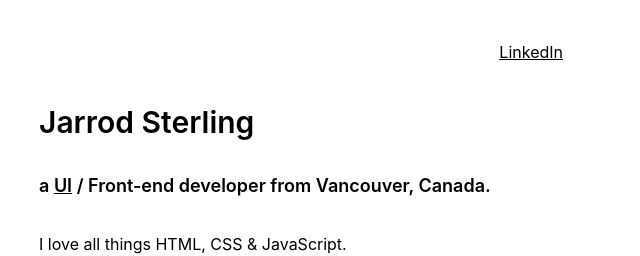
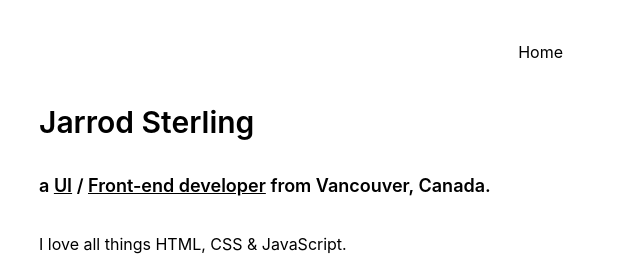
Before and after one commit to vancouver-dev/jarrodsterling.com, a Next.js app: page / in a window 1280 px wide. Shown: the top 256 px of the page, without its empty margins (313-953 px from the left). Built offline with nearby package versions, Linux system fonts and the light colour scheme.

Commit message:
style update

```diff
--- a/app/components/nav.tsx
+++ b/app/components/nav.tsx
@@ -1,8 +1,8 @@
 import Link from 'next/link'
 
 const navItems = {
-  "https://linkedin.com/in/jsterlingdev": {
-    name: "LinkedIn",
+  "jarrodsterling.com": {
+    name: "Home",
   },
 }
 
--- a/app/global.css
+++ b/app/global.css
@@ -150,5 +150,19 @@ table {
 }
 
 a {
-  text-decoration: underline;
+text-decoration: underline;
+transition: all 0.5s ease-in-out;
 }
+
+a:hover {
+  color: #2de3d3;
+  letter-spacing: 1.1px;
+}
+
+#nav a{
+  text-decoration: none;
+}
+
+#nav a:hover {
+  letter-spacing: normal;
+}
--- a/app/page.tsx
+++ b/app/page.tsx
@@ -10,7 +10,11 @@ export default function Page() {
         >
           UI
         </a>
-        {` / Front-end developer from Vancouver, Canada.`}
+        {` / `}
+        <a href="https://linkedin.com/in/jsterlingdev" target="_blank">
+          Front-end developer
+        </a>
+        {` from Vancouver, Canada.`}
       </h4>
       <p className="mb-4">
         {`I love all things HTML, CSS & JavaScript.`} <br />
```
